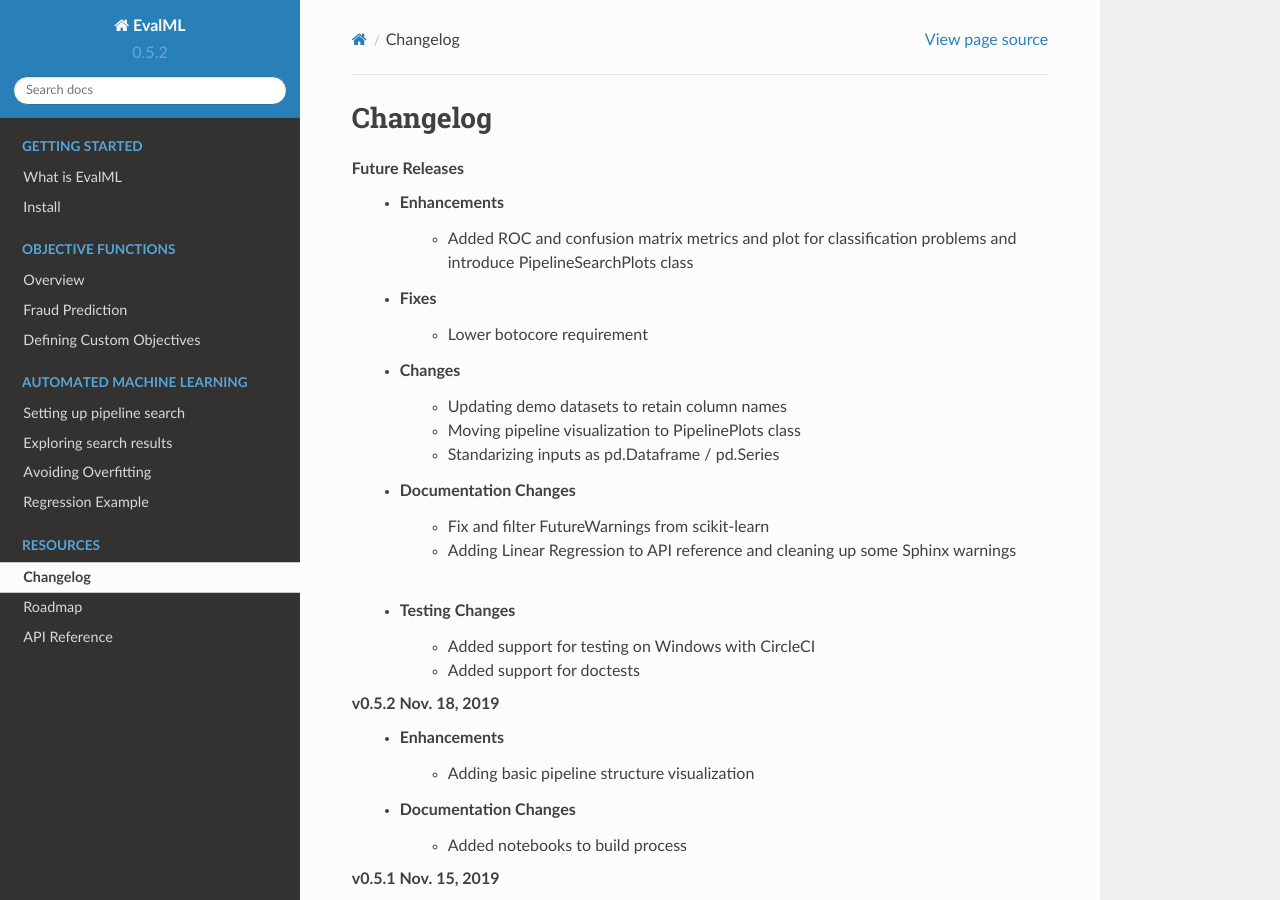
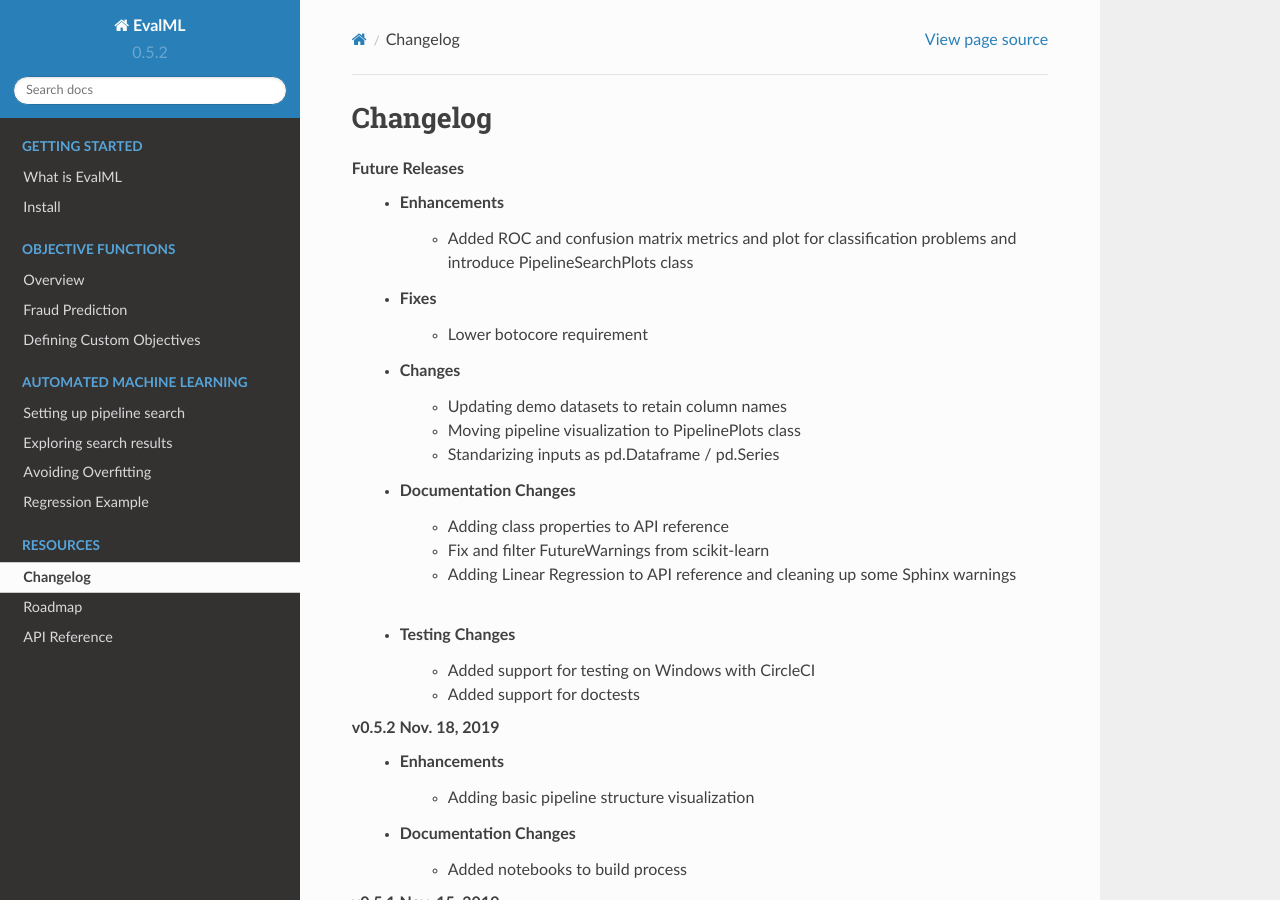
Before and after one commit to alteryx/evalml, a Sphinx documentation site: the page built from docs/source/changelog.rst, in a window 1280 px wide and 900 px high. Built offline with Sphinx 7.4.7 and the Read the Docs theme 2.0.0, drawn with Linux system fonts in a browser that asks for light colours; pages that are not in the unit, such as notebooks, are missing from menus; comment, search, counter and statistics services are not loaded.

Commit message:
updating API reference w/ class properties (#244)
* updating api w/ class properties

* changelog

```diff
--- /dev/null
+++ b/docs/source/_templates/class_with_properties.rst
@@ -0,0 +1,32 @@
+{{ fullname | escape | underline}}
+
+.. currentmodule:: {{ module }}
+
+.. autoclass:: {{ objname }}
+
+   {% block methods %}
+   {% if methods %}
+   .. rubric:: Methods
+
+   .. autosummary::
+      :nosignatures:
+      :toctree: methods
+
+   {% for item in methods %}
+   {%- if item not in inherited_members %}
+      ~{{ name }}.{{ item }}
+   {%- endif %}
+   {%- endfor %}
+   {% endif %}
+   {% endblock %}
+
+   {% block attributes %}
+   .. rubric:: Attributes
+
+   .. autosummary::
+      :nosignatures:
+
+   {% for item in attributes %}
+      ~{{ name }}.{{ item }}
+   {%- endfor %}
+   {% endblock %}
--- a/docs/source/api_reference.rst
+++ b/docs/source/api_reference.rst
@@ -37,7 +37,7 @@
 
 .. autosummary::
     :toctree: generated
-    :template: class.rst
+    :template: class_with_properties.rst
     :nosignatures:
 
     AutoClassifier
--- a/docs/source/changelog.rst
+++ b/docs/source/changelog.rst
@@ -12,6 +12,7 @@
         * Moving pipeline visualization to PipelinePlots class :pr:`228`
         * Standarizing inputs as pd.Dataframe / pd.Series :pr:`130`
     * Documentation Changes
+        * Adding class properties to API reference :pr:`244`
         * Fix and filter FutureWarnings from scikit-learn :pr:`249`
         * Adding Linear Regression to API reference and cleaning up some Sphinx warnings :pr:`227`
     * Testing Changes
```
